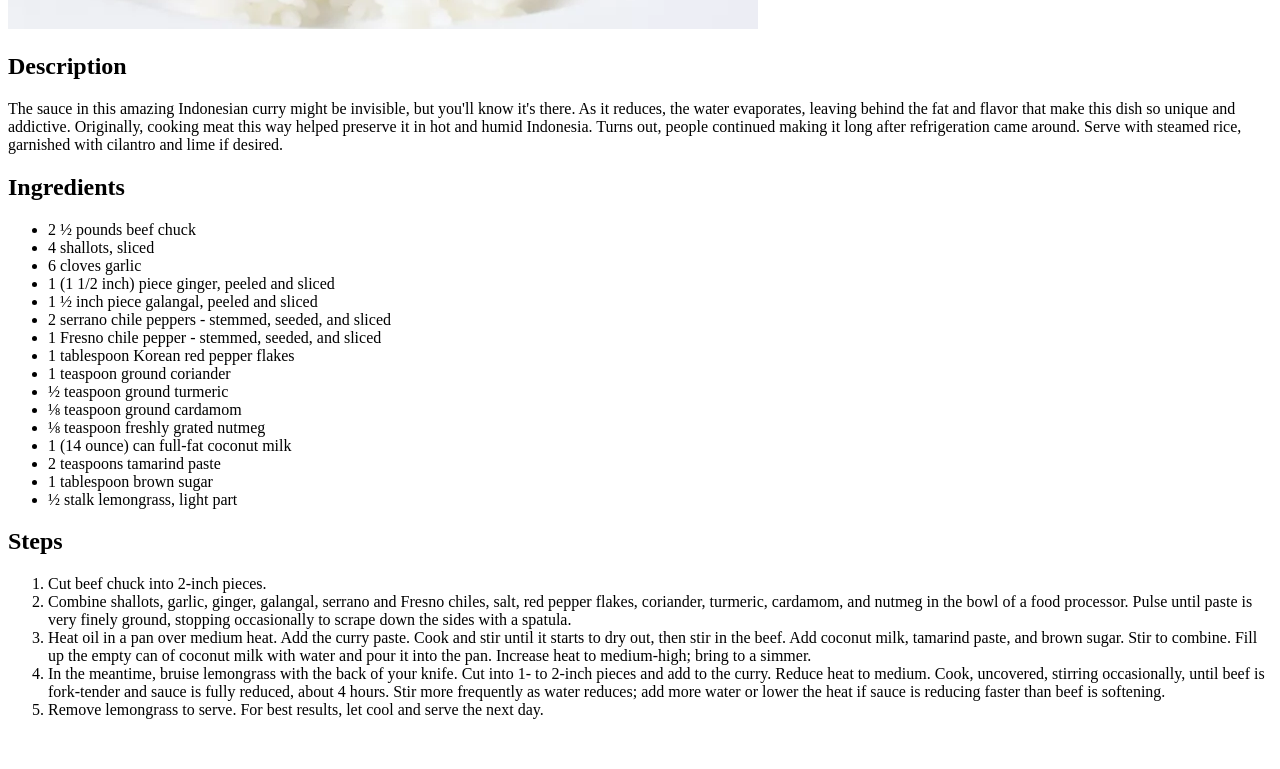
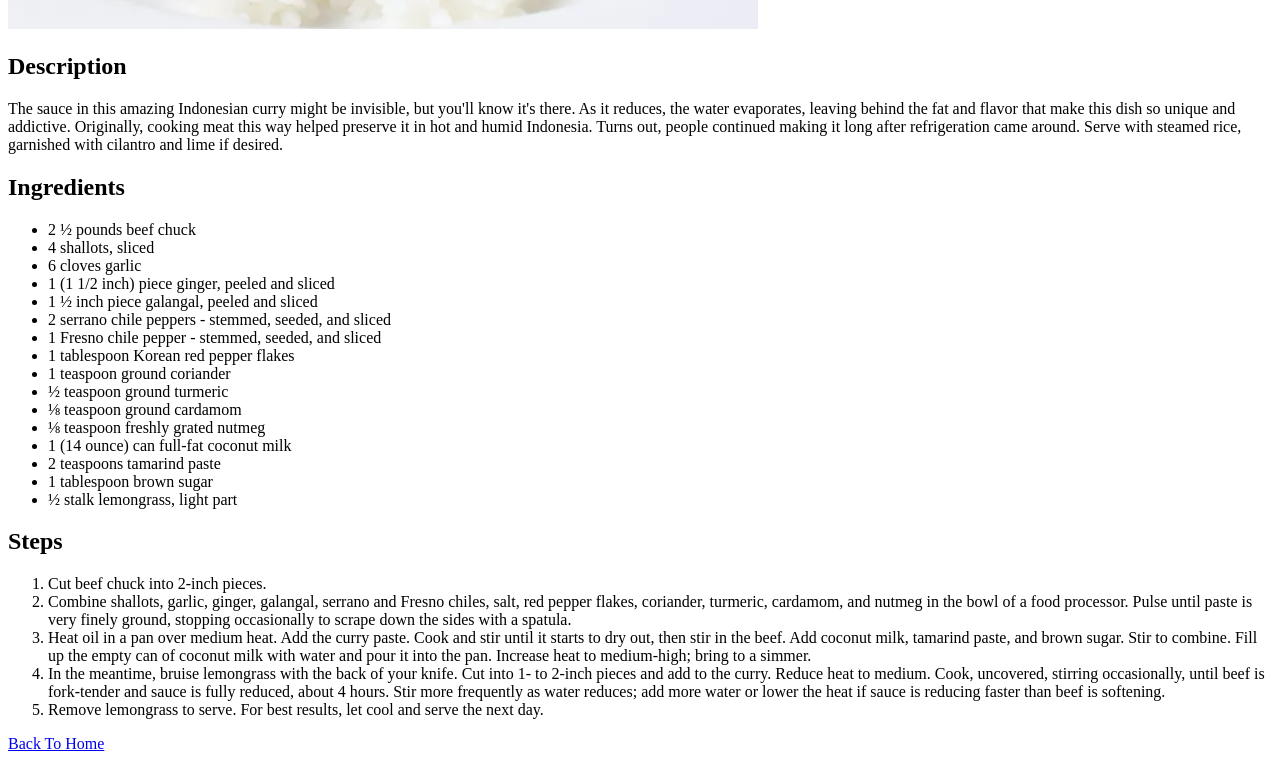
Before and after one commit to fath-nasrudin/odin-recipes, a plain HTML site: page recipes/beef-rendang.html in a window 1280 px wide. Shown: the part 801-1570 px from the top of the page. Before the commit the page ends 1536 px from the top, so only its background shows below. Drawn offline with Linux system fonts and the light colour scheme.

Commit message:
feat: add back to home link

```diff
--- a/recipes/beef-rendang.html
+++ b/recipes/beef-rendang.html
@@ -54,6 +54,8 @@
         is reducing faster than beef is softening.</li>
       <li>Remove lemongrass to serve. For best results, let cool and serve the next day.</li>
     </ol>
+
+    <p><a href="/">Back To Home</a></p>
   </body>
 
 </html>
```
